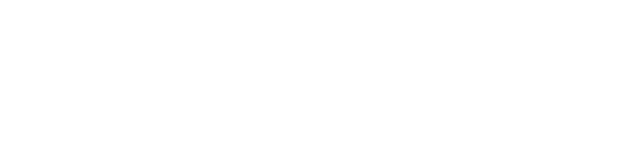
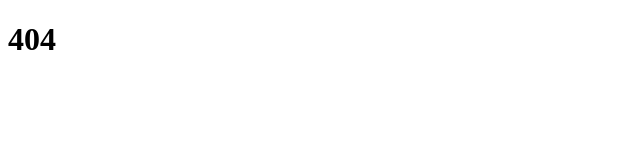
Before and after one commit to KuraMakura/kuramakura.github.io, a plain HTML site: page 404.html in a window 1280 px wide. Shown: the whole page, without its empty margins (0-640 px from the left). Drawn offline with Linux system fonts and the light colour scheme.

Commit message:
Update 404.html

```diff
--- a/404.html
+++ b/404.html
@@ -1,6 +1,7 @@
 <!dOcTyPe hTmL>
 <html>
     <body>
+        <h1>404</h1>
         <script>
             window.onload = () => {
                 if(window.location.href.includes("github.io/extrudify"))
```
